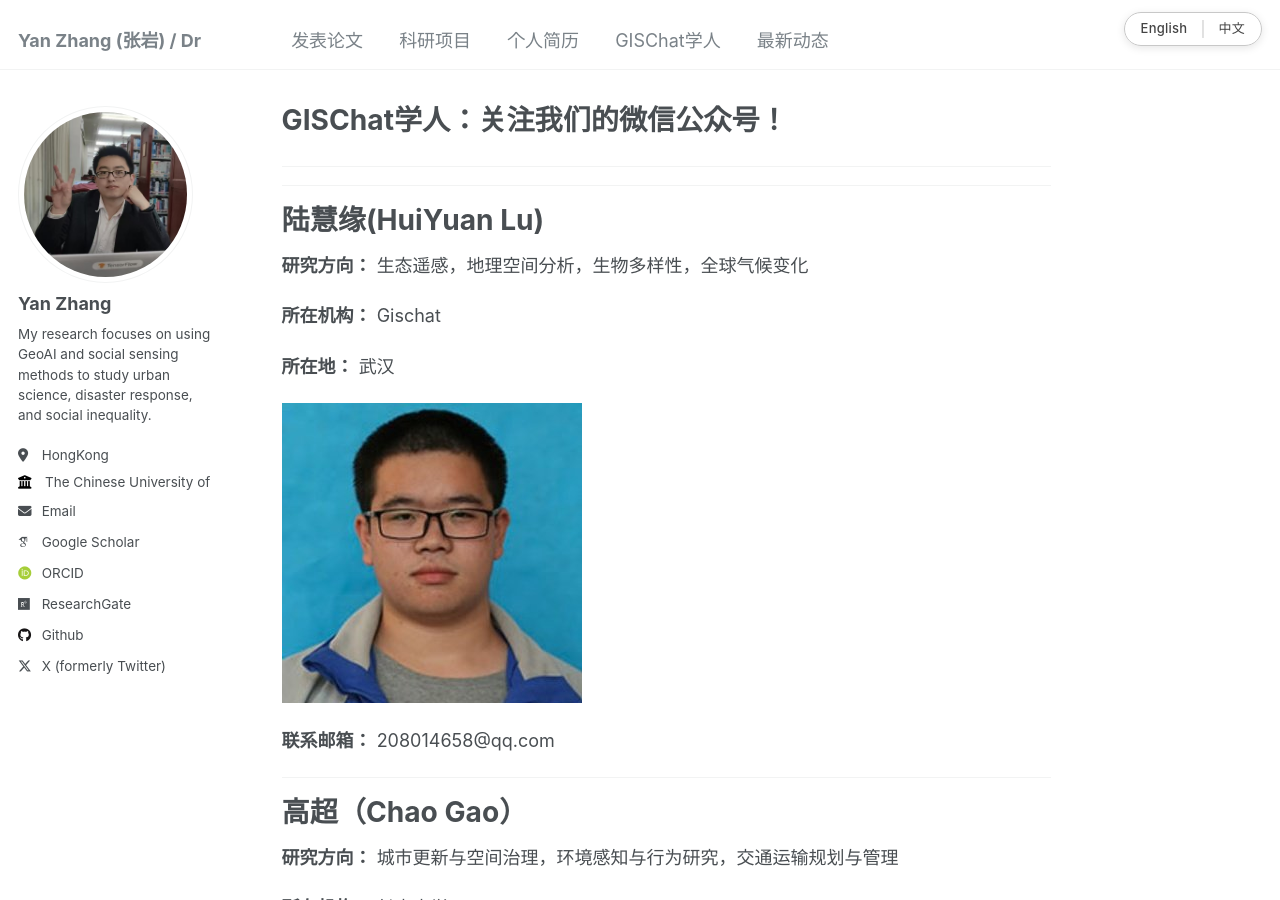
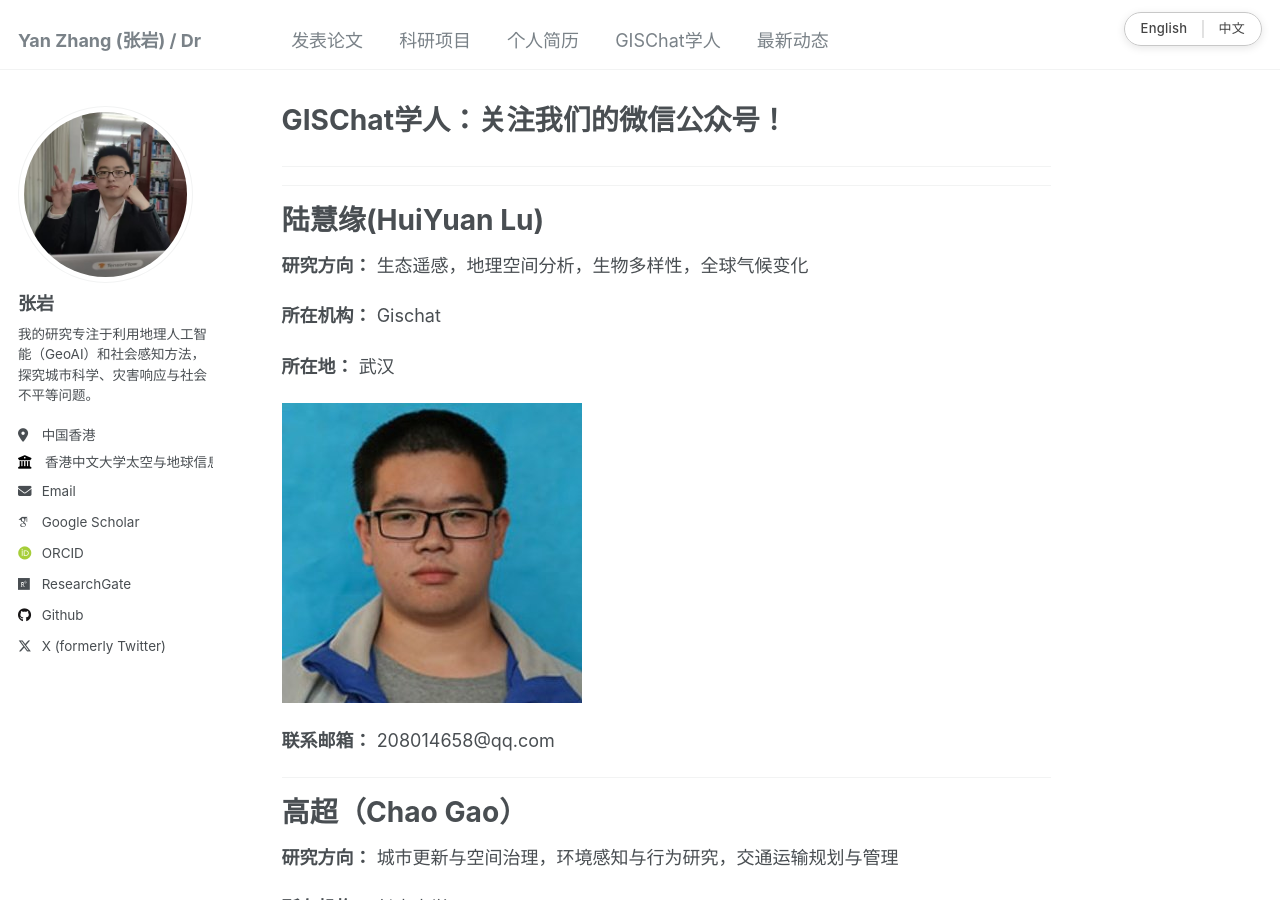
Before and after one commit to giserzy/giserzy.github.io, a Jekyll site: the page built from _pages/markdown-zh.md, in a window 1280 px wide and 900 px high. Built offline with Jekyll 4.4.1, drawn with Linux system fonts in a browser that asks for light colours; nearby versions of some CDN libraries; some web fonts are replaced.

Commit message:
update cn

```diff
--- a/_config.yml
+++ b/_config.yml
@@ -72,6 +72,13 @@ author:
   xing             : # Username
   youtube          : # Username
   zhihu            : # URL
+
+# Chinese author profile for bilingual sidebar
+author_zh:
+  name             : "张岩"
+  bio              : "我的研究专注于利用地理人工智能（GeoAI）和社会感知方法，探究城市科学、灾害响应与社会不平等问题。"
+  location         : "中国香港"
+  employer         : "香港中文大学太空与地球信息科学研究所"
 
 # Publication Category - The following the list of publication categories and their headings
 publication_category:
--- a/_includes/author-profile.html
+++ b/_includes/author-profile.html
@@ -4,31 +4,43 @@
   {% assign author = site.data.authors[page.author] %}{% else %}{% assign author = site.author %}
 {% endif %}
 
+{% comment %}Bilingual: override name/bio/location/employer for Chinese pages{% endcomment %}
+{% assign display_name = author.name %}
+{% assign display_bio = author.bio %}
+{% assign display_location = author.location %}
+{% assign display_employer = author.employer %}
+{% if page.lang == 'zh' and site.author_zh %}
+  {% if site.author_zh.name %}{% assign display_name = site.author_zh.name %}{% endif %}
+  {% if site.author_zh.bio %}{% assign display_bio = site.author_zh.bio %}{% endif %}
+  {% if site.author_zh.location %}{% assign display_location = site.author_zh.location %}{% endif %}
+  {% if site.author_zh.employer %}{% assign display_employer = site.author_zh.employer %}{% endif %}
+{% endif %}
+
 <div itemscope itemtype="http://schema.org/Person">
 
   <div class="author__avatar">
     {% if author.avatar contains "://" %}
-    	<img src="{{ author.avatar }}" alt="{{ author.name }}">
+    	<img src="{{ author.avatar }}" alt="{{ display_name }}">
     {% else %}
-    	<img src="{{ author.avatar | prepend: "/images/" | prepend: base_path }}" class="author__avatar" alt="{{ author.name }}">
+    	<img src="{{ author.avatar | prepend: "/images/" | prepend: base_path }}" class="author__avatar" alt="{{ display_name }}">
     {% endif %}
   </div>
 
   <div class="author__content">
-    <h3 class="author__name">{{ author.name }}</h3>
+    <h3 class="author__name">{{ display_name }}</h3>
     {% if author.pronouns %}<p class="author__pronouns">{{ author.pronouns }}</p>{% endif %}
-    {% if author.bio %}<p class="author__bio">{{ author.bio }}</p>{% endif %}
+    {% if display_bio %}<p class="author__bio">{{ display_bio }}</p>{% endif %}
   </div>
 
   <div class="author__urls-wrapper">
     <button class="btn btn--inverse">Follow</button>
     <ul class="author__urls social-icons">
       <!-- Font Awesome icons / Biographic information  -->
-      {% if author.location %}
-        <li class="author__desktop"><i class="fa-solid fa-location-dot icon-pad-right" aria-hidden="true"></i>{{ author.location }}</li>
+      {% if display_location %}
+        <li class="author__desktop"><i class="fa-solid fa-location-dot icon-pad-right" aria-hidden="true"></i>{{ display_location }}</li>
       {% endif %}
-      {% if author.employer %}
-        <li class="author__desktop"><i class="fa fa-solid fa-building-columns icon-pad-right" aria-hidden="true"></i>{{ author.employer }}</li>
+      {% if display_employer %}
+        <li class="author__desktop"><i class="fa fa-solid fa-building-columns icon-pad-right" aria-hidden="true"></i>{{ display_employer }}</li>
       {% endif %}
       {% if author.uri %}
         <li><a href="{{ author.uri }}"><i class="fas fa-fw fa-link icon-pad-right" aria-hidden="true"></i>{{ site.data.ui-text[site.locale].website_label | default: "Website" }}</a></li>
--- a/_pages/portfolio-zh.html
+++ b/_pages/portfolio-zh.html
@@ -1,5 +1,6 @@
 ---
 layout: archive
+title: "科研项目"
 permalink: /zh/portfolio/
 author_profile: true
 lang: zh
```
